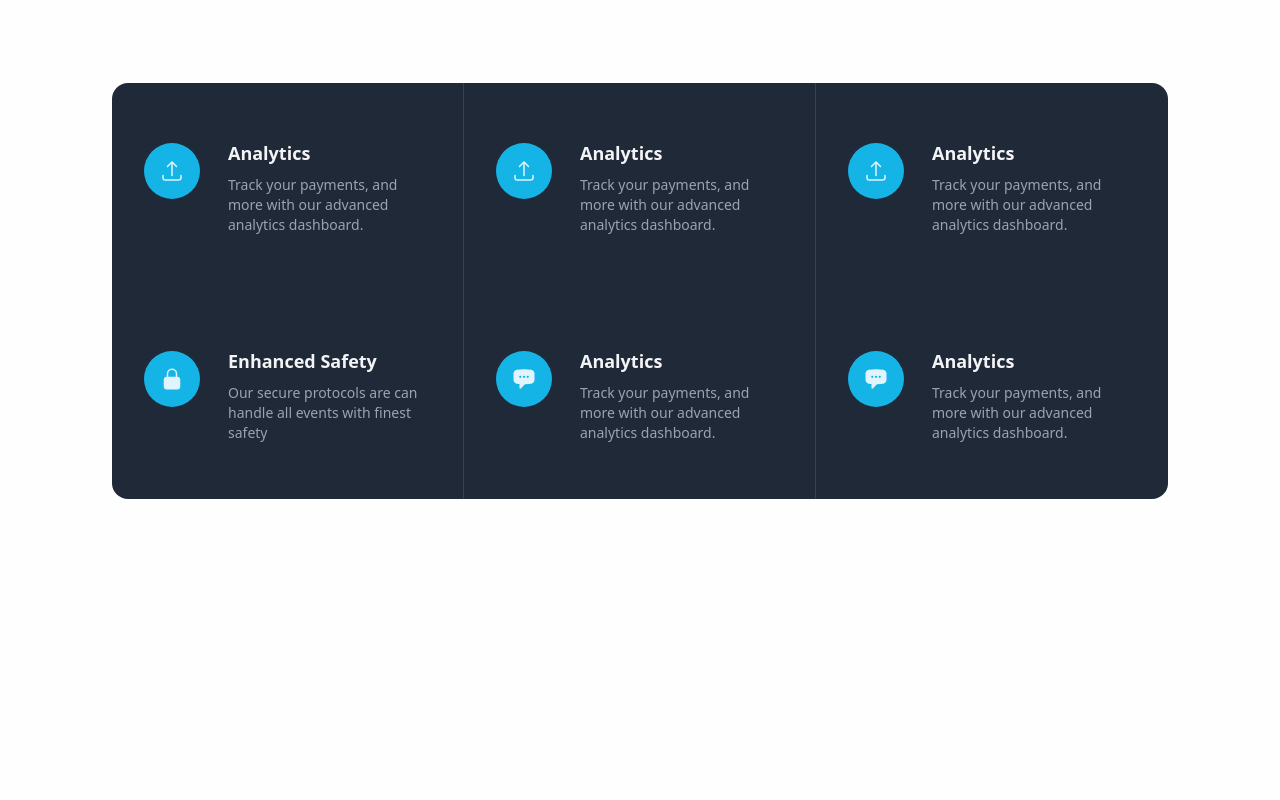
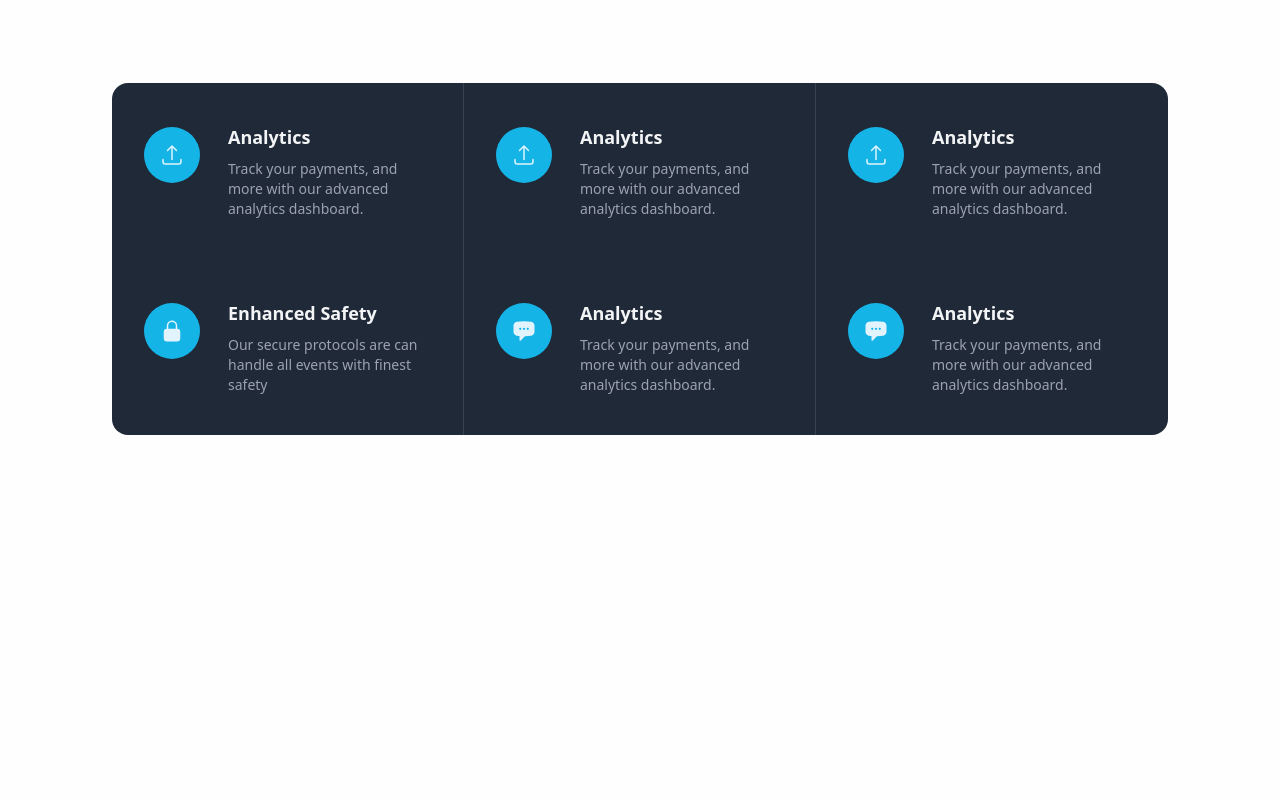
Before and after one commit to CarboxyDev/tailwind-sandbox, a Next.js app: page / in a window 1280 px wide. Shown: the part 1040-1840 px from the top of the page. Built offline with nearby package versions, Linux system fonts and the light colour scheme; a web font is replaced by a local one; what tailwindcss-debug-screens would draw is missing.

Commit message:
Remove excessive padding from xl:FeatureItem in FeatureCard

```diff
--- a/src/components/FeatureCard.tsx
+++ b/src/components/FeatureCard.tsx
@@ -14,7 +14,7 @@ const FeatureItem = (props: FeatureItemProps) => {
 
   return (
     <>
-      <div className="mx-8 my-6 flex flex-row items-center justify-center lg:mx-4 lg:my-14 xl:mx-8">
+      <div className="mx-8 my-6 flex flex-row items-center justify-center lg:mx-4 lg:my-10 xl:mx-8">
         <div className="mt-1 self-start">
           <div
             className={tw(
```
